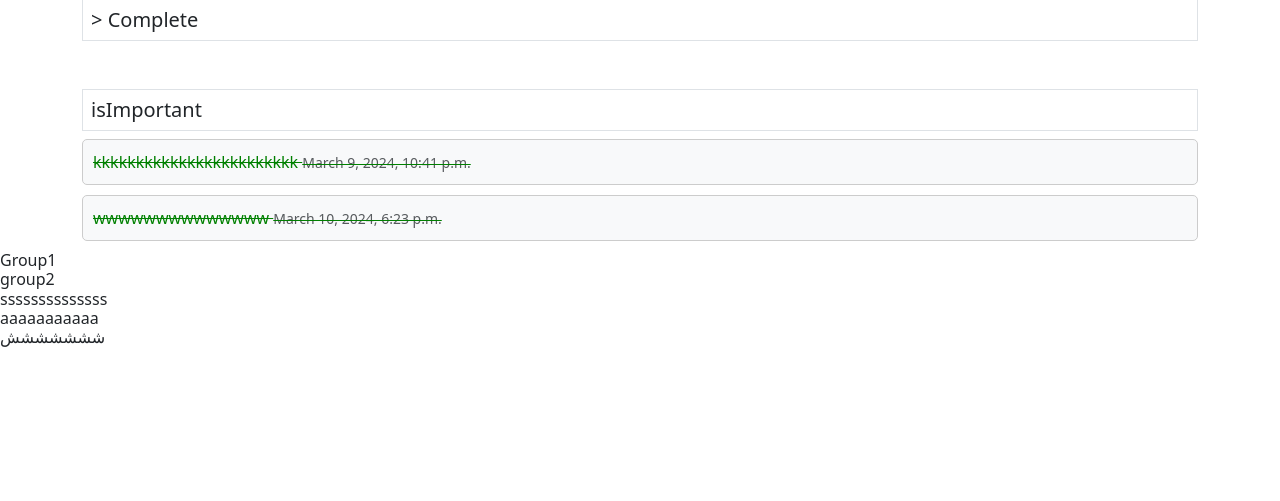
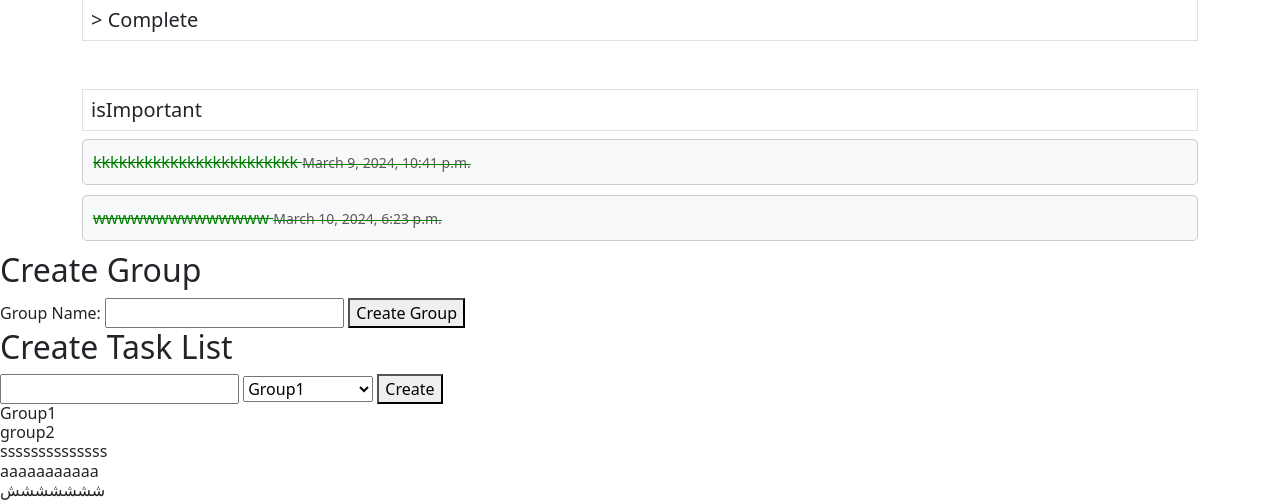
Before and after one commit to mahmoudamr5896/Todo-List, a Django app: page / in a window 1280 px wide. Shown: the part 322-823 px from the top of the page. Before the commit the page ends 669 px from the top, so only its background shows below. Run offline with Django 5.2, Linux system fonts and the light colour scheme; data comes from the database, SQL or seed files in the repository; both versions use the stored data as it was after the commit.

Commit message:
aadd tasks to list

```diff
--- a/project_name/Todo_app/templates/Todo_app/index.html
+++ b/project_name/Todo_app/templates/Todo_app/index.html
@@ -94,6 +94,30 @@
 
 
     </div>
+    <div>
+        <h2>Create Group</h2>
+        <form method="post" action="{% url 'create_group' %}">
+                {% csrf_token %}
+                <label for="group_name">Group Name:</label>
+                <input type="text" id="group_name" name="name" required>
+                <button type="submit">Create Group</button>
+            </form>
+    </div>
+    <div>
+        <h2>Create Task List</h2>
+        <form method="post" action="{% url 'create_tasklist' %}">
+            {% csrf_token %}
+            <input type="text" name="name">
+
+            <select name="group" id="group">
+                {% for group in Group %}
+                    <option value="{{ group.id }}">{{ group.name }}</option>
+                {% endfor %}
+            </select>
+            <button type="submit">Create</button>
+        </form>
+
+    </div>
     <div id="accordion">
         {% for group in Group %}
             <div class="accordion-item">
@@ -113,9 +137,25 @@
                                     <div class="accordion-collapse collapse" id="collapseTaskList{{ task_list.id }}">
                                         <ul class="list-group">
                                             {% for task in task_list.task_set.all %}
-                                                <li class="list-group-item">{{ task.description }}</li>
+                                                <li class="list-group-item">
+                                                    {{ task.description }}
+                                                    {% if task.completed %}
+                                                        <span class="badge bg-success">Completed</span>
+                                                    {% else %}
+                                                        <span class="badge bg-warning text-dark">Pending</span>
+                                                    {% endif %}
+                                                </li>
                                             {% endfor %}
                                         </ul>
+
+                                        <form method="post" action="{% url 'add_task' task_list.id %}">
+                                            {% csrf_token %}
+                                            <div class="mb-3">
+                                                <label for="taskDescription" class="form-label">Task Description:</label>
+                                                <input type="text" class="form-control" id="taskDescription" name="description" required>
+                                            </div>
+                                            <button type="submit" class="btn btn-primary">Add Task</button>
+                                        </form>
                                     </div>
                                 </li>
                             {% endfor %}
@@ -125,6 +165,7 @@
             </div>
         {% endfor %}
     </div>
+
 
     <script src="https://cdn.jsdelivr.net/npm/bootstrap@5.3.3/dist/js/bootstrap.bundle.min.js" integrity="sha384-YvpcrYf0tY3lHB60NNkmXc5s9fDVZLESaAA55NDzOxhy9GkcIdslK1eN7N6jIeHz" crossorigin="anonymous"></script>
     <script>
--- a/project_name/Todo_app/views.py
+++ b/project_name/Todo_app/views.py
@@ -51,3 +51,30 @@ def mark_task_as_important(request, task_id):
         print(task)
         task.save()
         return JsonResponse({'message': 'Task marked as important successfully'})
+
+
+
+
+def create_group(request):
+    if request.method == 'POST':
+        name = request.POST.get('name')
+        Group.objects.create(name=name)
+        return redirect('home')
+
+def create_tasklist(request):
+    if request.method == 'POST':
+        name = request.POST.get('name')
+        group_id = request.POST.get('group')
+        group = Group.objects.get(pk=group_id)  # Retrieve the Group object using its primary key
+        TaskList.objects.create(name=name, group=group)
+        return redirect('home')
+
+
+def add_task(request, task_list_id):
+    if request.method == 'POST':
+        description = request.POST.get('description')
+        Task.objects.create(description=description, task_list_id=task_list_id)
+        return redirect('home')  # Redirect to the homepage or any other page
+    else:
+        # Handle GET request if needed
+        pass
--- a/project_name/project_name/urls.py
+++ b/project_name/project_name/urls.py
@@ -17,7 +17,7 @@ Including another URLconf
 from django.contrib import admin
 from django.urls import path
 
-from Todo_app.views import home , add_task ,task_list ,mark_task_as_completed,mark_task_as_important
+from Todo_app.views import create_tasklist, home , add_task ,task_list ,mark_task_as_completed,mark_task_as_important,create_group,add_task
 
 urlpatterns = [
     path("admin/", admin.site.urls),
@@ -26,5 +26,8 @@ urlpatterns = [
     path('task_list/', task_list, name='task_list'),
     path('mark_completed/<int:task_id>/', mark_task_as_completed, name='mark_completed'),
     path('mark_important/<int:task_id>/', mark_task_as_important, name='mark_importan'),
+    path('create-group/', create_group, name='create_group'),
+    path('create-tasklist/', create_tasklist, name='create_tasklist'),
+    path('add_task/<int:task_list_id>/', add_task, name='add_task'),
 
 ]
```
Also changed, not shown: project_name/db.sqlite3.
